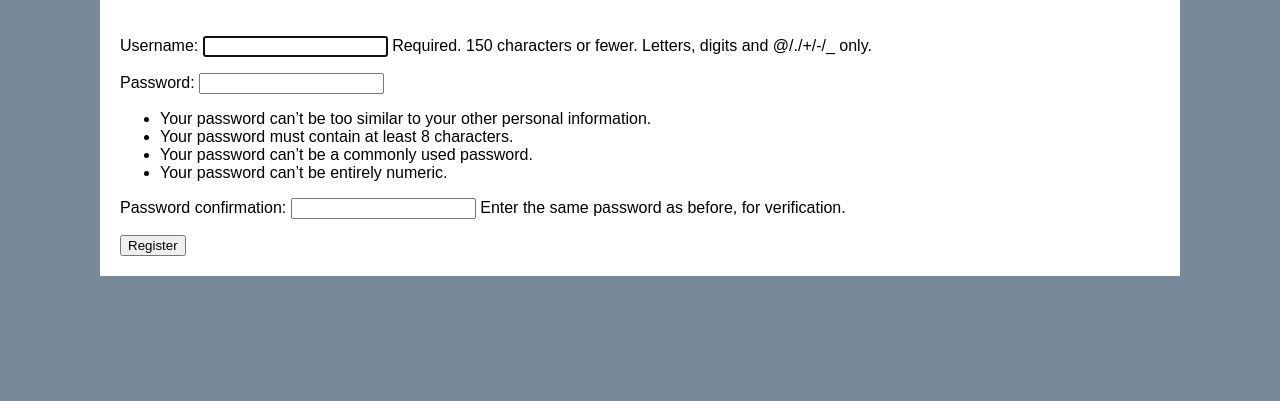
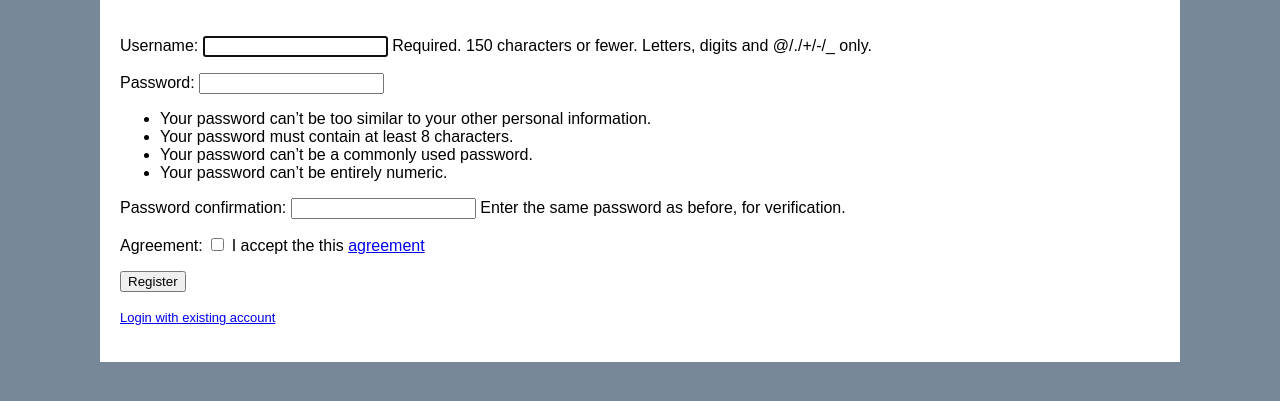
Before and after one commit to Doomse/Lecture_Translator, a Django app: page /register/ in a window 1280 px wide. Shown: the part 77-478 px from the top of the page. Run offline with Django 3.2, Linux system fonts and the light colour scheme.

Commit message:
Update login and register forms
Add license agreement and general visual updates

```diff
--- a/LT_UI/users/forms.py
+++ b/LT_UI/users/forms.py
@@ -1,4 +1,6 @@
 from django import forms
+from django.utils import safestring
+from django.templatetags import static
 from datetime import datetime
 from . import models
 from django.contrib.auth.forms import UserCreationForm, UsernameField
@@ -18,7 +20,9 @@ class VerificationForm(forms.Form):
 
 class UserRegisterForm(UserCreationForm):
 
+    agreement = forms.BooleanField(help_text=safestring.mark_safe(f'I accept the this <a href="{static.static("users/agreement.pdf")}" target="_blank">agreement</a>') )
+
     class Meta:
         model = models.User
-        fields = ("username",)
+        fields = ("username", )
         field_classes = {'username': UsernameField}
--- /dev/null
+++ b/LT_UI/users/static/users/styles.css
@@ -0,0 +1,3 @@
+a.small {
+    font-size: small;
+}
--- a/LT_UI/users/templates/users/register.html
+++ b/LT_UI/users/templates/users/register.html
@@ -1,10 +1,22 @@
 {% extends "base.html" %}
+
+{% load static %}
+
+{% block extra_headers %}
+    <link href="{% static 'users/styles.css' %}" rel=stylesheet>
+{% endblock extra_headers %}
+
 {% block content %}
     <div>
         <form method="POST">
             {% csrf_token %}
             {{ form.as_p }}
-            <input type="submit" value="Register">
+            <p>
+                <input type="submit" value="Register">
+            </p>
         </form>
     </div>
+    <p>
+        <a href="{% url 'login' %}" class="small">Login with existing account</a>
+    </p>
 {% endblock content %}
```
Also changed, not shown: LT_UI/users/templates/users/login.html (+10 -0 lines), 1 other file.
